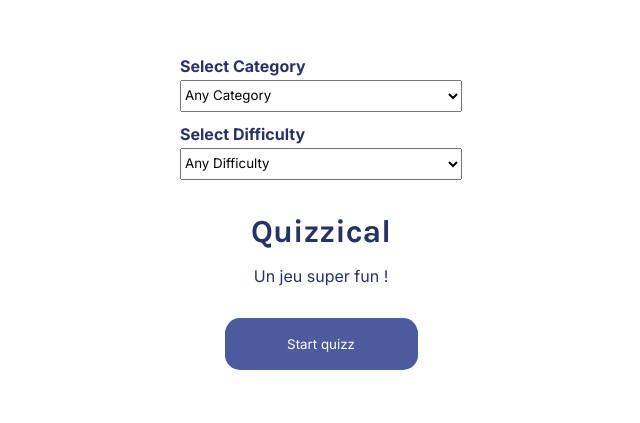
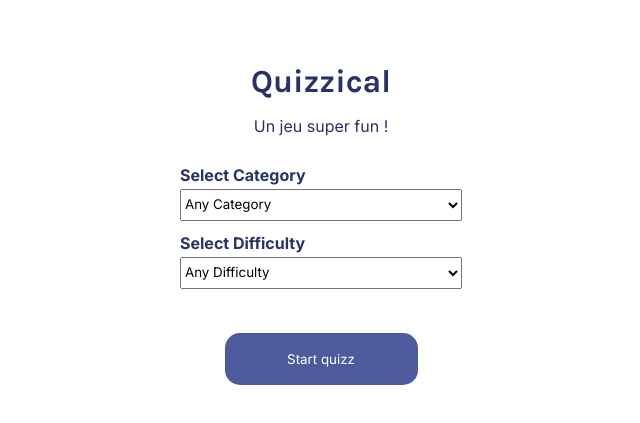
Before and after one commit to sidneypayan/quizz-app, a React (Create React App) app: page / in a window 1280 px wide. Shown: the part 179-602 px from the top of the page, without its empty margins (319-959 px from the left). Built offline with nearby package versions, Linux system fonts and the light colour scheme; no server answers.

Commit message:
added dynamic values to select inputs

```diff
--- a/src/App.js
+++ b/src/App.js
@@ -9,15 +9,13 @@ function App() {
 	const [score, setScore] = useState(0)
 	const [displayScore, setDisplayScore] = useState(false)
 	const [reloadGame, setReloadGame] = useState(false)
+	const [apiUrl, setApiUrl] = useState('https://opentdb.com/api.php?amount=5')
 	const [formData, setFormData] = useState({
 		category: '',
 		difficulty: '',
 	})
-	const [apiUrl, setApiUrl] = useState('https://opentdb.com/api.php?amount=5')
 
-	console.log(apiUrl)
-	console.log(questions)
-
+	// FETCH QUESTIONS
 	useEffect(() => {
 		const fetchQuestions = async () => {
 			const res = await fetch(apiUrl)
@@ -53,6 +51,7 @@ function App() {
 		fetchQuestions()
 	}, [reloadGame, apiUrl])
 
+	// CHANGE URL ON CATEGORY OR DIFFICULTY CHANGE
 	useEffect(() => {
 		if (formData.category && formData.difficulty) {
 			setApiUrl(
@@ -72,6 +71,7 @@ function App() {
 		}
 	}, [formData])
 
+	// UPDATE CATEGORY AND DIFFICULTY
 	function quizzOptions(name, value) {
 		setFormData(prevFormData => {
 			return {
@@ -81,20 +81,24 @@ function App() {
 		})
 	}
 
+	// DISPLAY QUIZZ ON START BNT CLICK
 	function displayQuizz() {
 		setIntroPage(prevState => !prevState)
 	}
 
+	// RELOAD QUIZZ & SET SCORE TO 0
 	function toggleReloadGame() {
 		setScore(0)
 		setDisplayScore(prevDisplayScore => !prevDisplayScore)
 		setReloadGame(prevReloadGame => !prevReloadGame)
 	}
 
+	// DISPLAY SCORE SHOW ANSWERS BTN CLICK
 	function toggleDisplayScore() {
 		setDisplayScore(prevDisplayScore => !prevDisplayScore)
 	}
 
+	// CHECK IF ANSWER IS CORRECT & TOGGLE "IS SELECTED" VALUE
 	function checkAnswer(questionId, answerId) {
 		const questionToCheck = questions.find(item => item.id === questionId)
 		const answerToCheck = questionToCheck.answers[0].find(
@@ -129,7 +133,11 @@ function App() {
 	return (
 		<>
 			{introPage ? (
-				<Home displayQuizz={displayQuizz} quizzOptions={quizzOptions} />
+				<Home
+					displayQuizz={displayQuizz}
+					quizzOptions={quizzOptions}
+					formData={formData}
+				/>
 			) : (
 				<Quizz
 					questions={questions}
--- a/src/components/Form.js
+++ b/src/components/Form.js
@@ -1,27 +1,16 @@
 import React from 'react'
 
 const Form = props => {
-	// const [formData, setFormData] = React.useState({
-	// 	category: '',
-	// 	difficulty: '',
-	// })
-
 	function handleChange(target) {
 		const { name, value } = target
 		props.quizzOptions(name, value)
-		// setFormData(prevFormData => {
-		// 	return {
-		// 		...prevFormData,
-		// 		[name]: value,
-		// 	}
-		// })
 	}
 
 	return (
 		<form className='form'>
 			<label htmlFor='category'>Select Category</label>
 			<select
-				// value={formData.category}
+				value={props.formData.category}
 				name='category'
 				onChange={e => handleChange(e.target)}
 				id='category'>
@@ -53,7 +42,7 @@ const Form = props => {
 			</select>
 			<label htmlFor='difficulty'>Select Difficulty</label>
 			<select
-				// value={formData.difficulty}
+				value={props.formData.difficulty}
 				onChange={e => handleChange(e.target)}
 				name='difficulty'
 				id='difficulty'>
--- a/src/components/Home.js
+++ b/src/components/Home.js
@@ -4,9 +4,9 @@ import Form from './Form'
 const Home = props => {
 	return (
 		<main className='home__container'>
-			<Form quizzOptions={props.quizzOptions} />
 			<h1 className='home__title'>Quizzical</h1>
 			<p className='home__subtitle'>Un jeu super fun !</p>
+			<Form formData={props.formData} quizzOptions={props.quizzOptions} />
 			<button onClick={props.displayQuizz} className='home__btn'>
 				Start quizz
 			</button>
```
